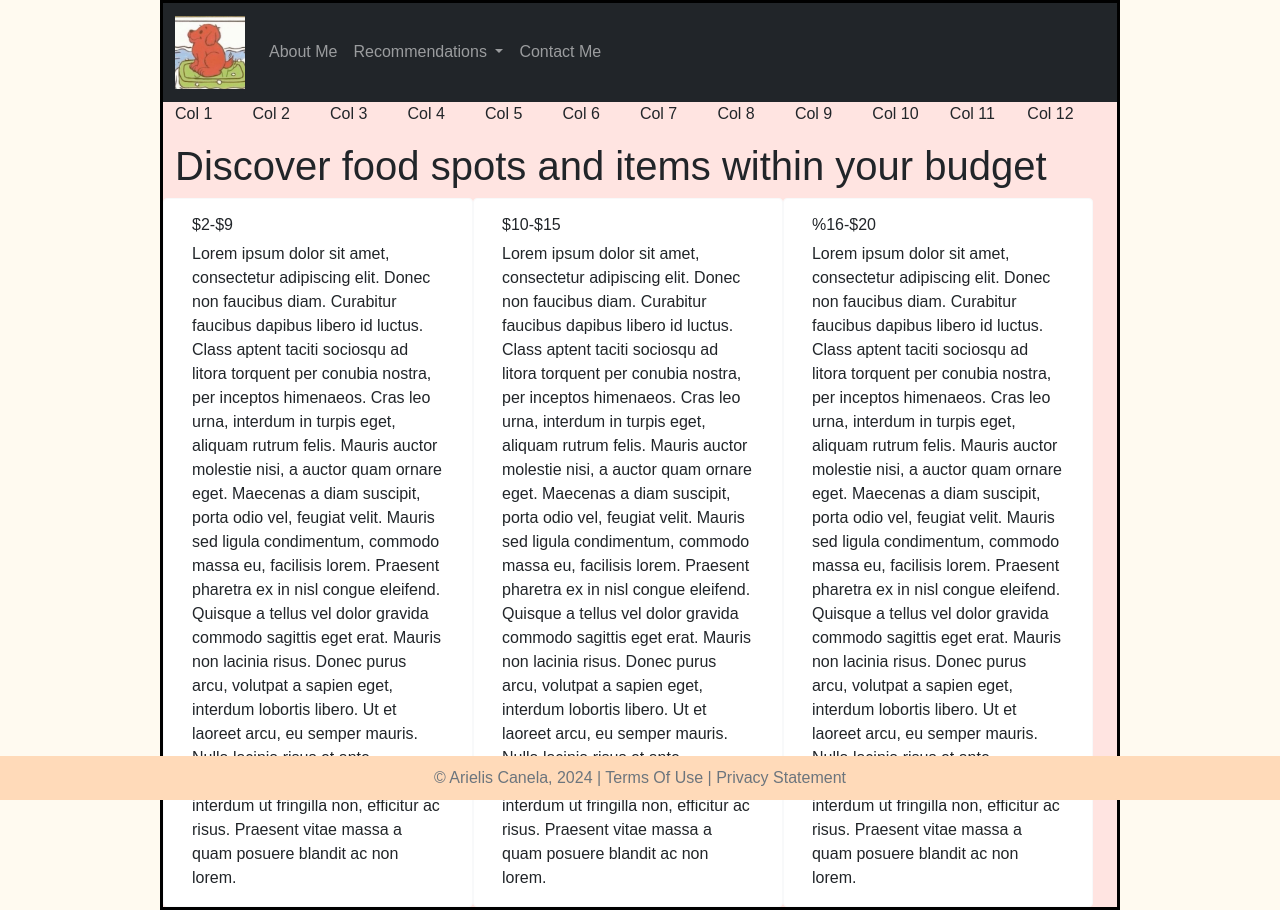
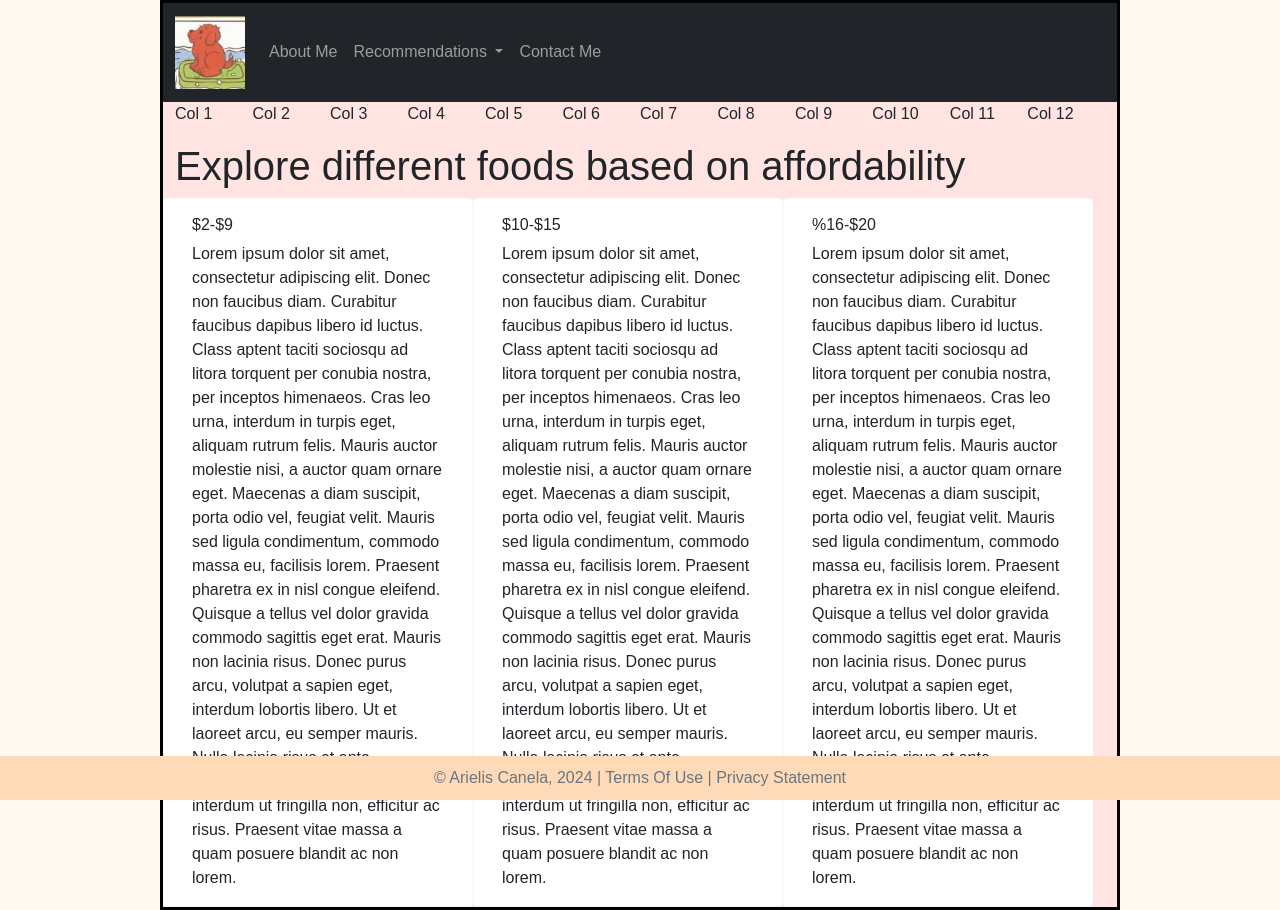
Before and after one commit to arielis-c19/Project, a website: page byprice.html in a window 1280 px wide. Drawn offline with nearby package versions, Linux system fonts and the light colour scheme; files that its build step writes are made by us from their sources.

Commit message:
Update byprice.html

```diff
--- a/byprice.html
+++ b/byprice.html
@@ -70,7 +70,7 @@
             <p class="col-1">Col 11</p>
             <p class="col-1">Col 12</p>
         </div>
-        <h1>Discover food spots and items within your budget</h1>
+        <h1>Explore different foods based on affordability</h1>
 
 <div class="row">
         <div class="card border-light col-6 col-sm-4 col-md-4 col-lg-4">
```
